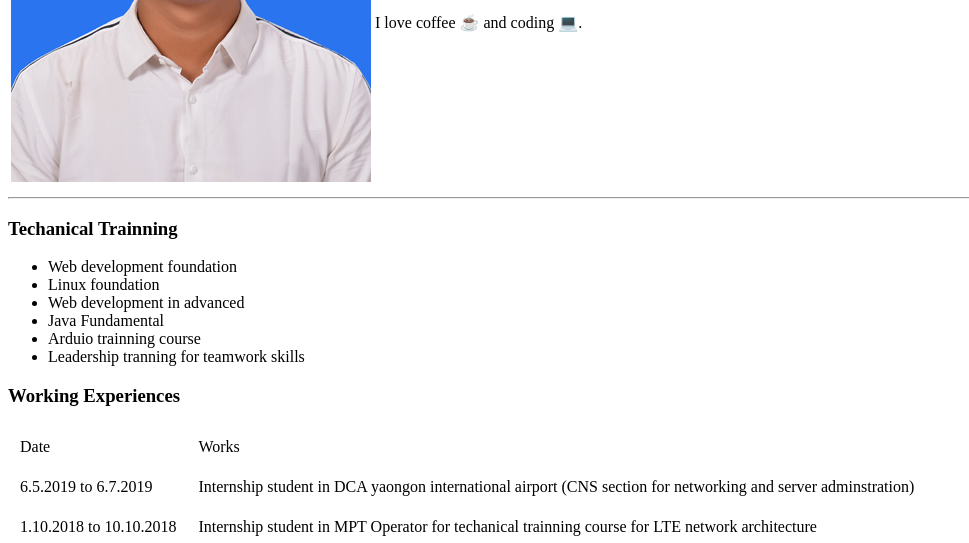
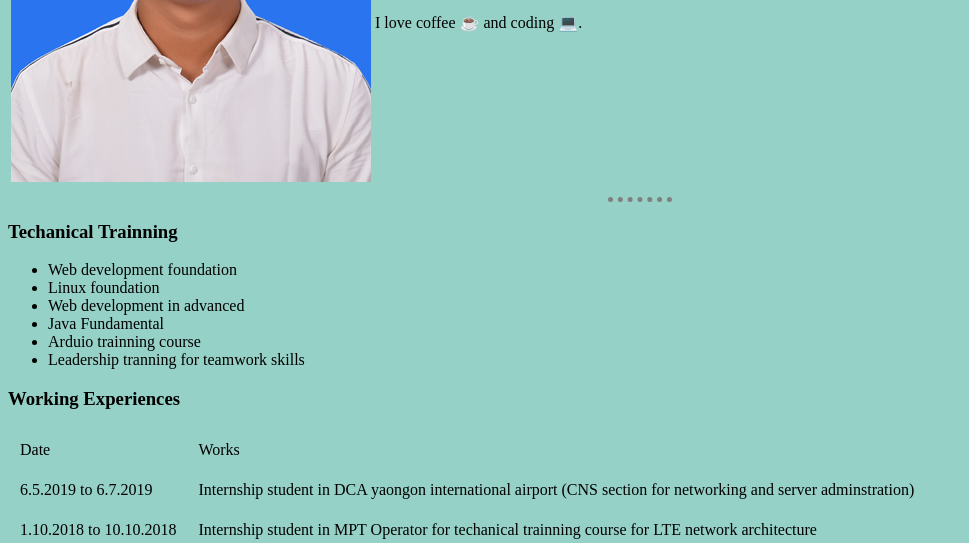
Before and after one commit to htawlon/My-Personal-Profiles, a plain HTML site: page index.html in a window 1280 px wide. Shown: the part 257-800 px from the top of the page, without its empty margins (0-969 px from the left). Drawn offline with Linux system fonts and the light colour scheme.

Commit message:
Add files via upload

```diff
--- a/index.html
+++ b/index.html
@@ -7,7 +7,7 @@
     <meta http-equiv="X-UA-Compatible" content="ie=edge">
     <title> 💚💚Min Htaw Lon Personal Site 💚</title>
 </head>
-<body>
+<body style="background-color: #96d1c7">
 <table>
     <tr>
         <td><img src="myprofile.jpg" alt=" min htaw lon profile picture"></td>
@@ -95,3 +95,12 @@
 <a href="my_hobby.html"> My Hobby</a>
 </body>
 </html>
+<style>
+    hr{
+        border-style: none;
+        border-top-style: dotted;
+        border-color: grey;
+        border-width: 5px;
+        width: 5%;
+    }
+</style>
```
